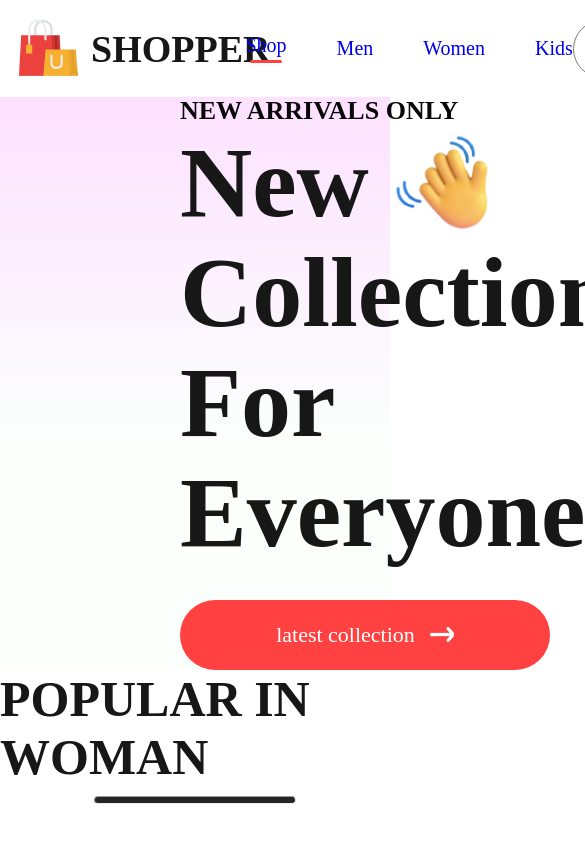
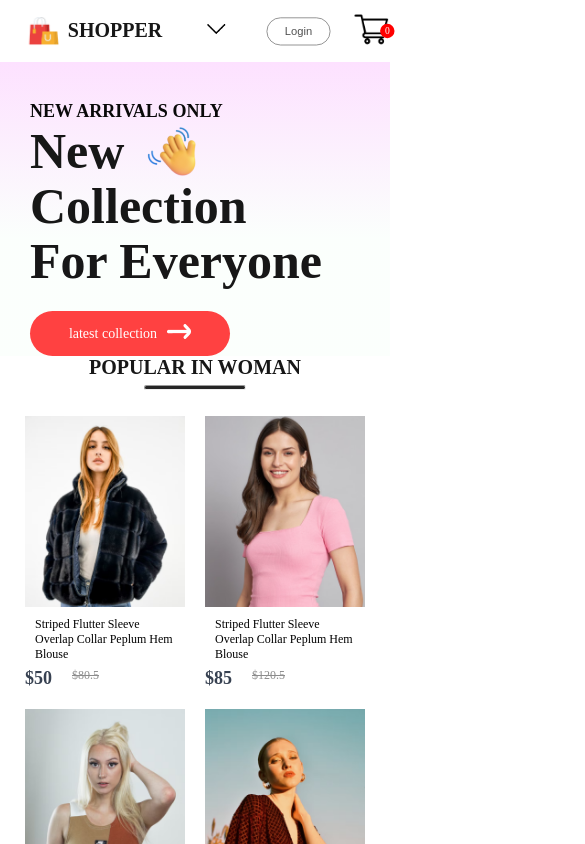
Before and after one commit to maruf1921/online_shop, a React (Create React App) app in the folder frontend/: page / in a window 390 px wide. Shown: the top 844 px of the page, 585 px wide, since content can reach past the window. Built offline with nearby package versions, Linux system fonts and the light colour scheme; the HTML template or start-up script is replaced by a standard one.

Commit message:
offers banner page  responsive complete

```diff
--- a/frontend/src/Components/Hero/Hero.css
+++ b/frontend/src/Components/Hero/Hero.css
@@ -44,3 +44,94 @@
   font-size: 22px;
   font-weight: 500;
 }
+@media (max-width: 1280px) {
+  .hero-left {
+    padding-left: 100px;
+  }
+  .hero-left h2 {
+    font-size: 22px;
+  }
+  .hero-left p {
+    font-size: 60px;
+  }
+  .hero-hand-icon img {
+    width: 80px;
+  }
+  .hero-latest-btn {
+    gap: 10px;
+    width: 250px;
+    height: 60px;
+    margin-top: 20px;
+    font-size: 18px;
+  }
+  .hero-right img {
+    width: 500px;
+  }
+}
+@media (max-width: 1020px) {
+  .hero-left {
+    padding-left: 80px;
+  }
+  .hero-left h2 {
+    font-size: 20px;
+  }
+  .hero-left p {
+    font-size: 50px;
+  }
+  .hero-hand-icon img {
+    width: 65px;
+  }
+  .hero-latest-btn {
+    width: 220px;
+    height: 50px;
+    font-size: 16px;
+  }
+  .hero-right img {
+    width: 400px;
+  }
+}
+@media (max-width: 8000px) {
+  .hero-left {
+    padding-left: 30px;
+  }
+  .hero-left h2 {
+    font-size: 16px;
+  }
+  .hero-left p {
+    font-size: 40px;
+  }
+  .hero-hand-icon img {
+    width: 50px;
+  }
+  .hero-latest-btn {
+    width: 175px;
+    height: 40px;
+    font-size: 13px;
+  }
+  .hero-right img {
+    width: 300px;
+  }
+}
+@media (max-width: 500px) {
+  .hero {
+    flex-direction: column;
+  }
+  .hero-right {
+    display: none;
+  }
+  .hero-left h2 {
+    font-size: 18px;
+    padding-top: 40px;
+  }
+  .hero-left p {
+    font-size: 50px;
+  }
+  .hero-hand-icon img {
+    width: 55px;
+  }
+  .hero-latest-btn {
+    width: 200px;
+    height: 45px;
+    font-size: 14px;
+  }
+}
--- a/frontend/src/Components/Item/Item.css
+++ b/frontend/src/Components/Item/Item.css
@@ -1,7 +1,10 @@
 .item {
   flex: 1;
   transition: 0.6s;
-  width: 300px;
+  width: 280px;
+}
+.item img {
+  width: 280px;
 }
 .item p {
   margin: 6px 10px;
@@ -25,3 +28,47 @@
   transform: scale(1.05);
   transition: 0.6s;
 }
+@media (max-width: 1280px) {
+  .item {
+    width: 220px;
+    font-size: 14px;
+  }
+  .item img {
+    width: 220px;
+  }
+  .item-price-old {
+    font-size: 14px;
+  }
+}
+@media (max-width: 1024px) {
+  .item {
+    width: 170px;
+    font-size: 13px;
+  }
+  .item img {
+    width: 170px;
+  }
+  .item-price-old {
+    font-size: 13px;
+  }
+}
+@media (max-width: 800px) {
+  .item {
+    width: 120px;
+    font-size: 12px;
+  }
+  .item img {
+    width: 120px;
+  }
+  .item-price-old {
+    font-size: 12px;
+  }
+}
+@media (max-width: 500px) {
+  .item {
+    width: 160px;
+  }
+  .item img {
+    width: 160px;
+  }
+}
--- a/frontend/src/Components/Navbar/Navbar.css
+++ b/frontend/src/Components/Navbar/Navbar.css
@@ -3,6 +3,7 @@
   justify-content: space-around;
   padding: 16px;
   box-shadow: 0 1px 3px -2 black;
+  align-items: center;
 }
 .nav-logo {
   display: flex;
@@ -71,3 +72,96 @@
   background: red;
   color: white;
 }
+.nav-dropdown {
+  display: none;
+  width: 30px;
+}
+@media (max-width: 1280px) {
+  .navbar {
+    padding: 12px 50px;
+  }
+  .nav-logo img {
+    width: 40px;
+  }
+  .nav-logo p {
+    font-size: 25px;
+  }
+  .nav-menu {
+    gap: 30px;
+    font-size: 16px;
+  }
+  .nav-login-cart {
+    gap: 30px;
+  }
+  .nav-login-cart button {
+    width: 120px;
+    height: 45px;
+    font-size: 16px;
+  }
+  .nav-cart-count {
+    margin-left: -40px;
+    font-size: 12px;
+  }
+}
+@media (max-width: 1024px) {
+  .navbar {
+    padding: 12px 30px;
+  }
+  .nav-menu {
+    gap: 25px;
+    font-size: 14px;
+  }
+  .nav-login-cart button {
+    width: 80px;
+    height: 35px;
+    font-size: 14px;
+  }
+  .nav-cart-count img {
+    width: 30px;
+  }
+  .nav-cart-count {
+    width: 18px;
+    height: 18px;
+  }
+}
+@media (max-width: 800px) {
+  .navbar {
+    padding: 10px 0px;
+  }
+  .nav-dropdown {
+    display: block;
+    /* rotate: -90deg; */
+    transition: transform 0.5s;
+  }
+  .nav-menu {
+    display: none;
+    height: 80px;
+    width: 100%;
+    position: absolute;
+    background-color: white;
+    justify-content: center;
+    top: 50px;
+  }
+  .nav-menu-visible {
+    display: flex;
+  }
+  .nav-dropdown.open {
+    transform: rotate(90deg);
+  }
+}
+@media (max-width: 500px) {
+  .navbar {
+    padding: 8px 0px;
+    gap: 0;
+  }
+  .nav-logo {
+    transform: scale(0.8);
+  }
+  .nav-menu {
+    height: 70px;
+    top: 50px;
+  }
+  .nav-login-cart {
+    transform: scale(0.8);
+  }
+}
--- a/frontend/src/Components/Navbar/Navbar.js
+++ b/frontend/src/Components/Navbar/Navbar.jsx
@@ -1,20 +1,31 @@
-import React, { useContext, useState } from 'react';
+import React, { useContext, useRef, useState } from 'react';
 import './../Navbar/Navbar.css';
 import logo from '../Assets/logo.png';
 import cart_icon from '../Assets/cart_icon.png';
 import { Link } from 'react-router-dom';
 import { ShopContext } from '../../Context/ShopContext';
-
+import nav_dropdown from '../Assets/nav_dropdown.png';
 const Navbar = () => {
   const { getTotalCartitem } = useContext(ShopContext);
   const [menu, setMenu] = useState('shop');
+  const menuRef = useRef();
+
+  const dropdown_toggle = e => {
+    menuRef.current.classList.toggle('nav-menu-visible');
+    e.target.classList.toggle('open');
+  };
+
   return (
     <div className="navbar">
       <div className="nav-logo">
         <img src={logo} alt="" />
         <p>SHOPPER</p>
       </div>
-      <ul className="nav-menu">
+
+      <div className="nav-dropdown">
+        <img onClick={dropdown_toggle} src={nav_dropdown} alt="" />
+      </div>
+      <ul ref={menuRef} className="nav-menu">
         <li
           onClick={() => {
             setMenu('shop');
--- a/frontend/src/Components/Offers/Offers.css
+++ b/frontend/src/Components/Offers/Offers.css
@@ -50,3 +50,90 @@
   justify-content: flex-end;
   padding-top: 50px;
 }
+@media (max-height: 1280px) {
+  .offers {
+    padding: 0px 80px;
+    margin-bottom: 120px;
+  }
+  .offers-left h1 {
+    font-size: 40px;
+  }
+  .offers-left p {
+    font-size: 18px;
+  }
+  .offers-right img {
+    width: 300px;
+  }
+  .offers-left button {
+    width: 220px;
+    height: 50px;
+    font-size: 18px;
+  }
+  .offers-right {
+    padding-top: 30px;
+  }
+}
+@media (max-height: 1024px) {
+  .offers {
+    padding: 0px 60px;
+    margin-bottom: 80px;
+    /* height: 40vh; */
+  }
+  .offers-left h1 {
+    font-size: 30px;
+  }
+  .offers-left p {
+    font-size: 16px;
+  }
+  .offers-right img {
+    width: 200px;
+  }
+  .offers-left button {
+    width: 160px;
+    height: 40px;
+    font-size: 16px;
+  }
+  .offers-right {
+    padding-top: 10px;
+  }
+}
+@media (max-height: 800px) {
+  .offers {
+    margin-bottom: 60px;
+  }
+  .offers-left h1 {
+    font-size: 22px;
+  }
+  .offers-left p {
+    font-size: 13px;
+  }
+  .offers-right img {
+    width: 180px;
+  }
+  .offers-left button {
+    width: 140px;
+    height: 30px;
+    font-size: 12px;
+  }
+}
+@media (max-height: 500px) {
+  .offers {
+    /* height: 25vh; */
+    margin-bottom: 50px;
+  }
+  .offers-left h1 {
+    font-size: 16px;
+  }
+  .offers-left p {
+    font-size: 10px;
+  }
+  .offers-right img {
+    width: 120px;
+  }
+  .offers-left button {
+    width: 120px;
+    height: 25px;
+    font-size: 10px;
+    margin-top: 12px;
+  }
+}
--- a/frontend/src/Components/Popular/Popular.css
+++ b/frontend/src/Components/Popular/Popular.css
@@ -20,3 +20,60 @@
   display: flex;
   gap: 30px;
 }
+@media (max-width: 1280px) {
+  .popular {
+    height: 70vh;
+  }
+  .popular h1 {
+    font-size: 40px;
+  }
+  .popular hr {
+    width: 160px;
+    height: 4px;
+  }
+  .popular-item {
+    gap: 20px;
+    margin-top: 30px;
+  }
+}
+@media (max-width: 1020px) {
+  .popular {
+    height: 60vh;
+  }
+  .popular h1 {
+    font-size: 30px;
+  }
+  .popular hr {
+    width: 120px;
+    height: 3px;
+  }
+  .popular-item {
+    gap: 15px;
+    margin-top: 20px;
+  }
+}
+@media (max-width: 800px) {
+  .popular {
+    height: 50vh;
+    gap: 6px;
+  }
+  .popular h1 {
+    font-size: 20px;
+  }
+  .popular hr {
+    width: 100px;
+  }
+  .popular-item {
+    gap: 5px;
+  }
+}
+@media (max-width: 500px) {
+  .popular {
+    height: 90vh;
+  }
+  .popular-item {
+    display: grid;
+    grid-template-columns: 1fr 1fr;
+    gap: 20px;
+  }
+}
```
Also changed, not shown: frontend/src/Components/Assets/nav_dropdown.png (added).
